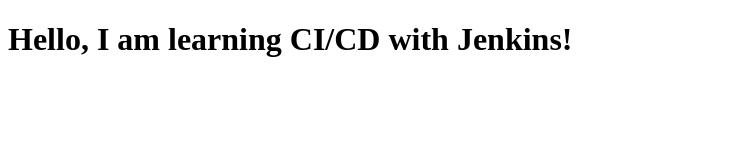
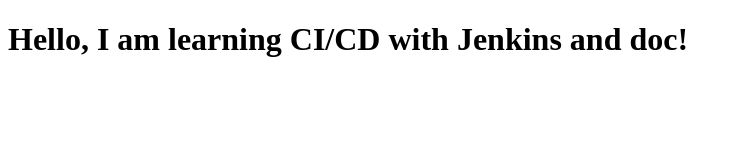
Before and after one commit to 08ananya/docker, a plain HTML site: page index.html in a window 1280 px wide. Shown: the whole page, without its empty margins (0-741 px from the left). Drawn offline with Linux system fonts and the light colour scheme.

Commit message:
hyyyyyyy

```diff
--- a/index.html
+++ b/index.html
@@ -4,6 +4,6 @@
     <title>My Web App</title>
 </head>
 <body>
-    <h1>Hello, I am learning CI/CD with Jenkins!</h1>
+    <h1>Hello, I am learning CI/CD with Jenkins and doc!</h1>
 </body>
 </html>
```
